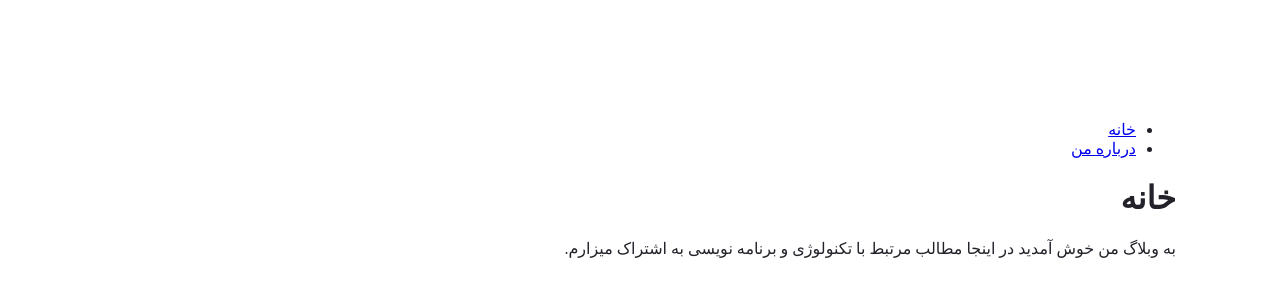
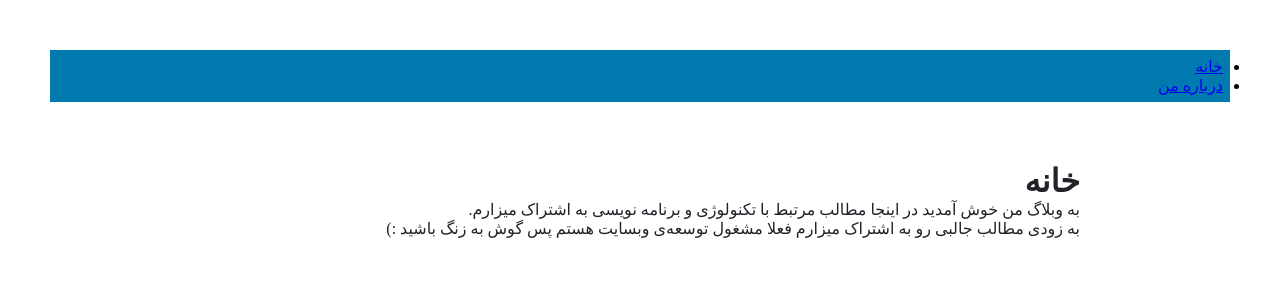
Before and after one commit to TechWithOmid/gatsby-tutorial, a Gatsby site: page / in a window 1280 px wide. Built offline with nearby package versions, Linux system fonts and the light colour scheme; Gatsby itself is replaced by a stand-in of ours.

Commit message:
change ui

```diff
--- a/src/components/layout.js
+++ b/src/components/layout.js
@@ -1,19 +1,22 @@
 import * as React from 'react'
 import { Link } from 'gatsby'
-import { container } from '../style/style.module.css'
-
+import { container, navLinkItem, navLinkText, navLinks } from '../style/style.module.css'
 
 const Layout = ({ pageTitle, children }) => {
     return (
-        <div className={container}>
+        <div>
             <title>{pageTitle}</title>
             <nav>
-                <ul>
-                    <li><Link to="/">خانه</Link></li>
-                    <li><Link to="/about">درباره من</Link></li>
+                <ul className={navLinks}>
+                    <li className={navLinkItem}>
+                        <Link to="/" className={navLinkText}>خانه</Link>
+                    </li>
+                    <li className={navLinkItem}>
+                        <Link to="/about" className={navLinkText}>درباره من</Link>
+                    </li>
                 </ul>
             </nav>
-            <main>
+            <main className={container}>
                 <h1>{pageTitle}</h1>
                 {children}
             </main>
--- a/src/pages/index.js
+++ b/src/pages/index.js
@@ -1,18 +1,12 @@
 import * as React from 'react'
 import Layout from '../components/layout.js'
-
-// const pageStyles = {
-//     color: "#232129",
-//     padding: "96px",
-//     direction: 'rtl',
-//     fontFamily: "-apple-system, Roboto, sans-serif, serif",
-// }
 
 const IndexPage = () => {
     return (
         <main>
             <Layout pageTitle="خانه">
                 <p> به وبلاگ من خوش آمدید در اینجا مطالب مرتبط با تکنولوژی و برنامه نویسی به اشتراک میزارم.</p>
+                <p>به زودی مطالب جالبی رو به اشتراک میزارم فعلا مشغول توسعه‌ی وبسایت هستم پس گوش به زنگ باشید :)</p>
             </Layout>
         </main>
     )
--- a/src/style/style.module.css
+++ b/src/style/style.module.css
@@ -1,5 +1,29 @@
+*{
+    padding: 0px;
+    margin: 0px;
+}
 .container{
     color: #232129;
-    padding: 96px;
+    padding: 10px 200px;
     direction: rtl;
 }
+
+nav{
+    background-color: #007aaf;
+    direction: rtl;
+    margin: 50px;
+    padding: 7px;
+}
+
+.nav-links {
+  display: flex;
+  list-style: none;
+  padding-left: 0;
+}
+.nav-link-item {
+  padding-right: 2rem;
+}
+.nav-link-text {
+  color: white;
+  text-decoration: none;
+}
```
